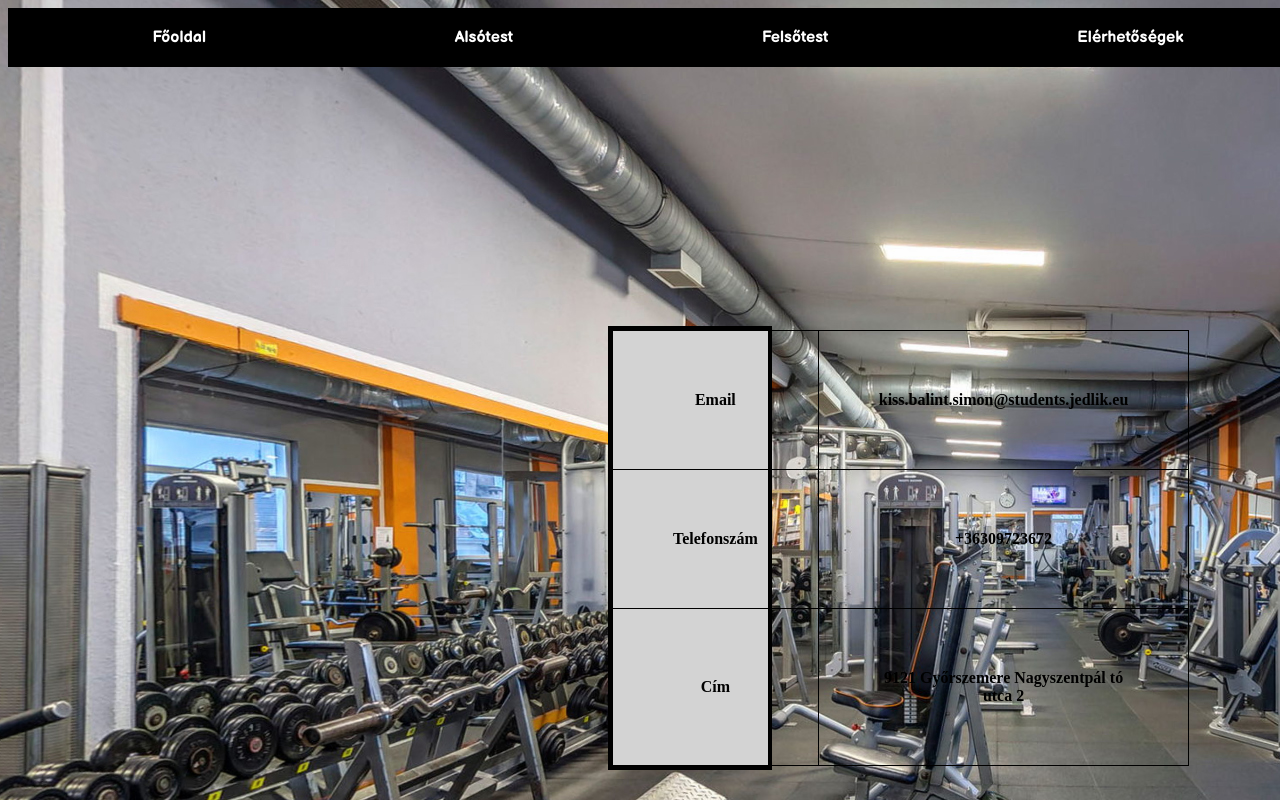
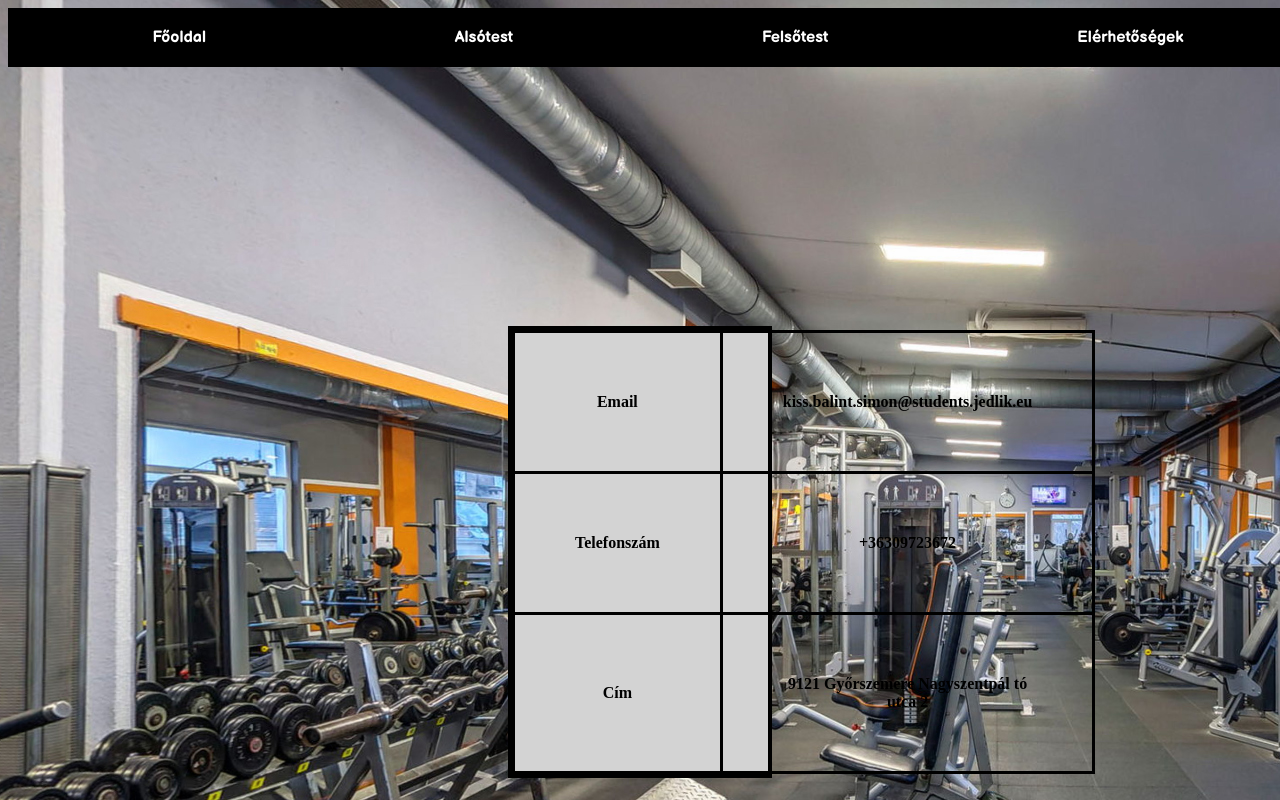
Before and after one commit to baaaalint/feladat, a plain HTML site: page Elérhetőség.html in a window 1280 px wide. Drawn offline with Linux system fonts and the light colour scheme.

Commit message:
táblázat szerkesztés

```diff
--- a/style.css
+++ b/style.css
@@ -189,7 +189,7 @@ span:hover{
 }
 
 .tablazat{
-    margin-left: 600px;
+    margin-left: 500px;
     margin-right: 500px;
     margin-top: 300px;
     background-color: lightgrey;
@@ -197,7 +197,7 @@ span:hover{
     text-align: center;
 }
 table,th {
-    border: 1px solid black;
+    border: 3px solid black;
     padding: 60px;
   }
   table {
```
